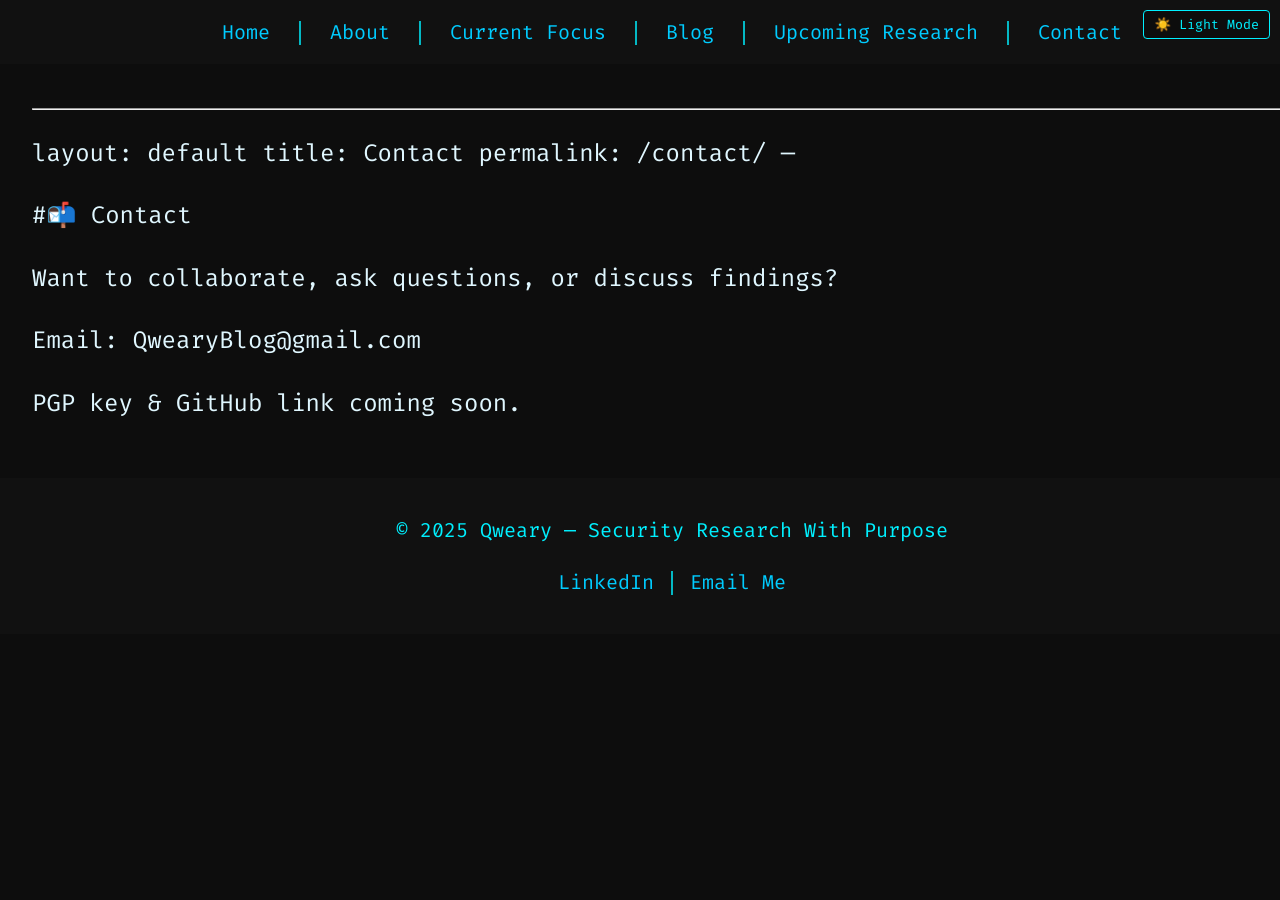
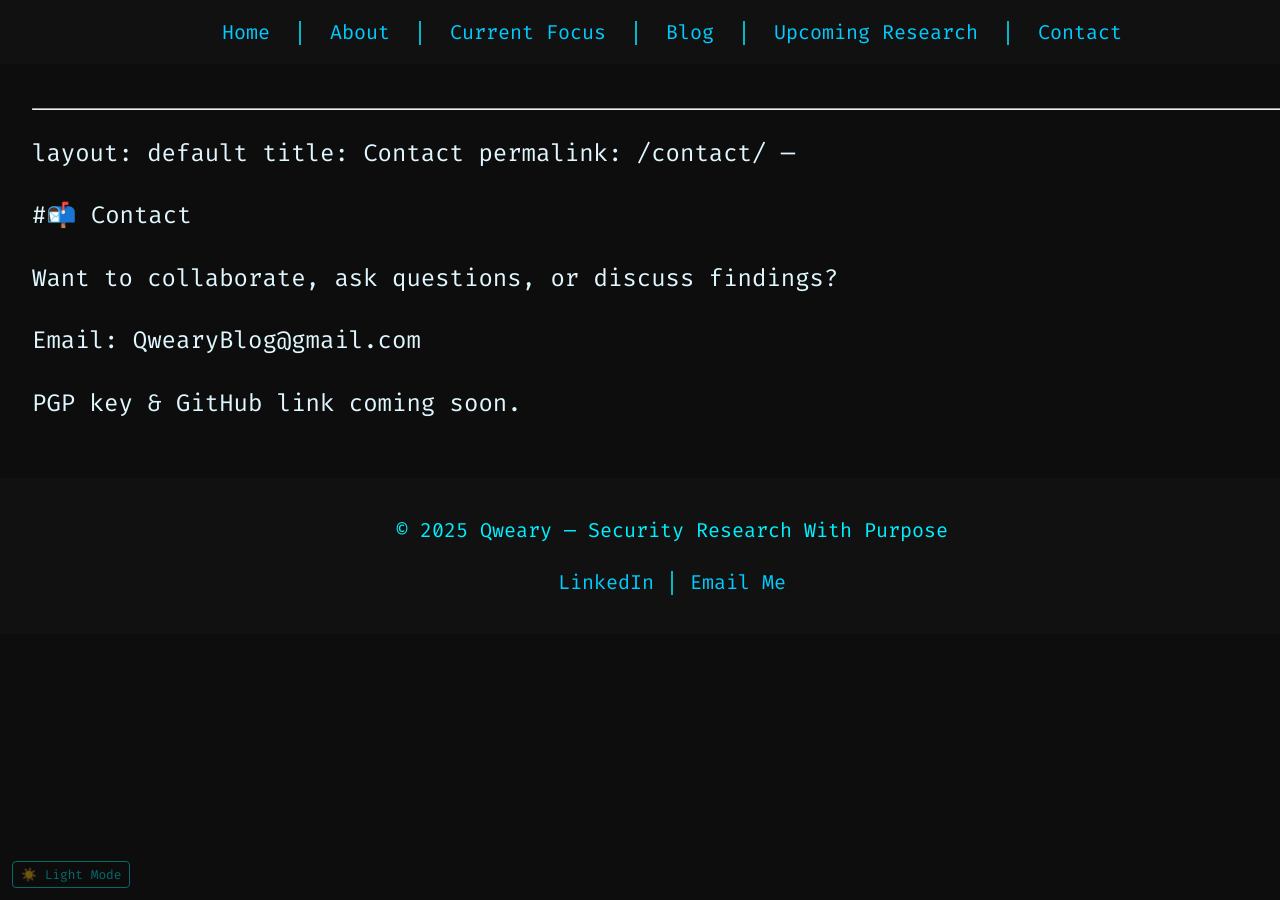
Before and after one commit to Qweary/Qweary.github.io, a Jekyll site: the page built from contact.md, in a window 1280 px wide. Built offline with Jekyll 4.4.1, drawn with Linux system fonts in a browser that asks for light colours; our own code applies the rules of GitHub Pages for plain Markdown files; a script that is not in the unit is left out.

Commit message:
Update style.css

```diff
--- a/assets/css/style.css
+++ b/assets/css/style.css
@@ -44,19 +44,30 @@
   margin-top: 1rem;
 }
 
-/* Theme Toggle Button */
+/* Theme Toggle Button - less prominent, anchored bottom-left */
 #theme-toggle {
   position: fixed;
-  top: 10px;
-  right: 10px;
+  bottom: 12px;
+  left: 12px;
   background: #0d0d0d;
   color: #00f0ff;
   border: 1px solid #00f0ff;
   font-family: 'Fira Code', monospace;
   cursor: pointer;
-  padding: 5px 10px;
+  padding: 4px 8px;
+  font-size: 0.8rem;
+  opacity: 0.4;
+  border-radius: 4px;
   z-index: 10000;
-  border-radius: 4px;
+  transition: opacity 0.3s ease, transform 0.2s ease;
+  user-select: none;
+}
+
+#theme-toggle:hover,
+#theme-toggle:focus {
+  opacity: 1;
+  transform: scale(1.1);
+  outline: none;
 }
 
 /* Light Theme */
```
